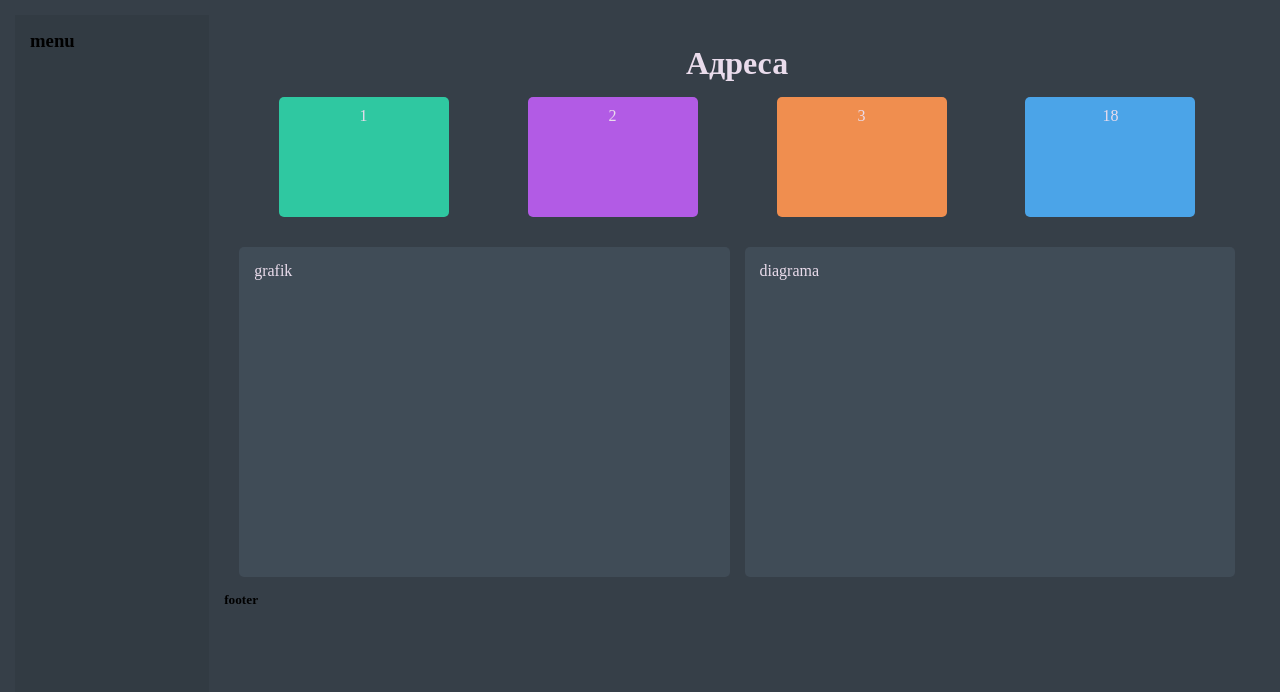
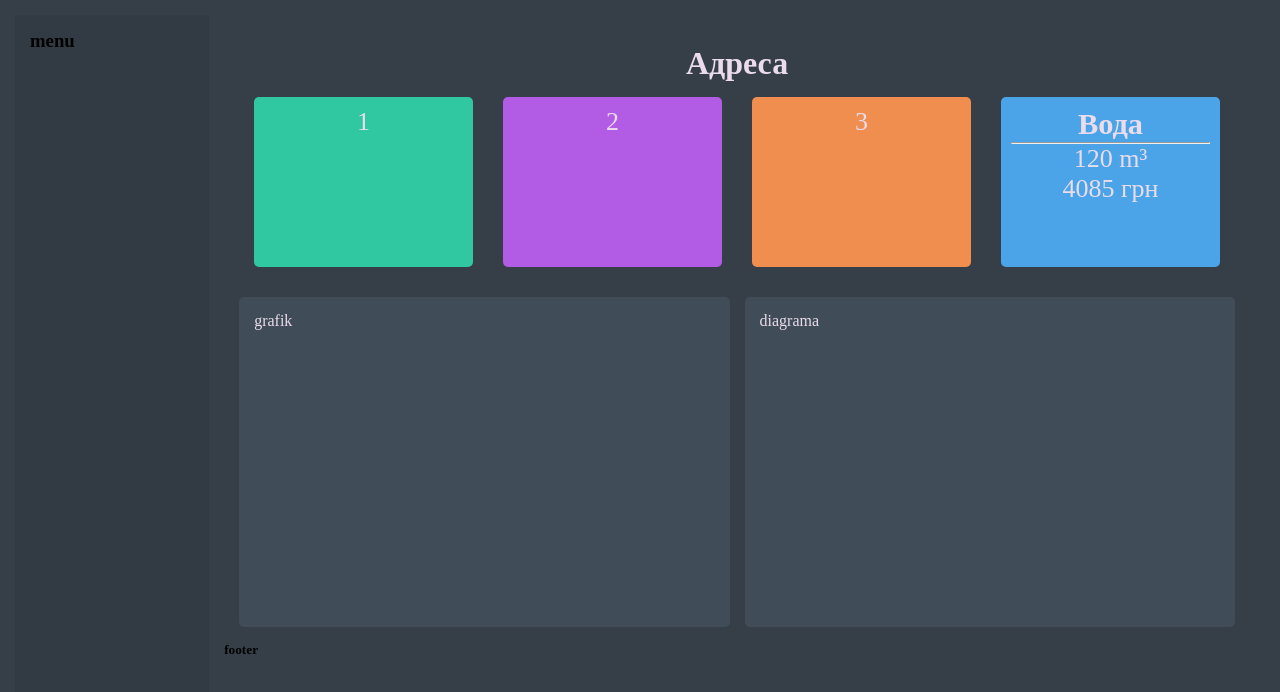
Before and after one commit to AlexandrKomisar/my_data, a plain HTML site: page index.html in a window 1280 px wide. Drawn offline with Linux system fonts and the light colour scheme.

Commit message:
add arr water

```diff
--- a/index.html
+++ b/index.html
@@ -23,7 +23,16 @@
                             <div class="header__list_item_1">1</div>
                             <div class="header__list_item_2">2</div>
                             <div class="header__list_item_3">3</div>
-                            <div class="header__list_item_total"><p  id="out_totalWater">4</p></div>
+                            <div class="header__list_item_total">
+                                <h3>Вода</h3>
+                                <hr>
+                                <p>
+                                    <span  id="out_totalWater">4</span> m&#179
+                                </p>
+                                <p>
+                                    <span id="out_sumPriceWater"></span> грн
+                                </p>
+                            </div>
                         </div>
                 </div>
                 <!-- Data============================================================= -->
--- a/js/my_data.js
+++ b/js/my_data.js
@@ -18,13 +18,25 @@
 // ];
 
 let water = [
-  2020, [450, 456, 462, 468],
+  2020,
+  [648, 657, 664, 674, 684, 696, 705, 716, 726, 736, 747, 758, 768],
+  2021,
+  [768, 777, 785, 793, 800, 803, 810, 823, 833, 838, 839, 849, 858],
+  2022,
+  [858, 867, 876, 884, 885, 887, 890, 895, 895, 895, 896, 896, 896],
+  2023,
+  [896, 896, 896, 896, , , , , , , , ,],
 ];
+// нульове значення масиву це попередні показники за рік
 
-let sumWater = 0;
+const priceWater = 34.044;
+let sumPriceWater = 0;
 let totalWater = 0;
+
+// рахуємо скільки спожито кубів води
 for (let i = 1; i < water[1].length; i++){
-  totalWater += water[1][i] - water[1][i-1];
+  totalWater += water[1][i] - water[1][i - 1];
+  sumPriceWater= Math.round(totalWater * priceWater)
   console.log(i);
   console.log(water[1][0]);
 
@@ -33,10 +45,8 @@ for (let i = 1; i < water[1].length; i++){
 let out_totalWater = document.getElementById("out_totalWater");
 out_totalWater.innerHTML = totalWater;
 
-// for (let i = 0; i < myData[0][1].length; i++){
-//   console.log(myData[0][1][0]);
-// }
+let out_sumPriceWater = document.getElementById("out_sumPriceWater");
+out_sumPriceWater.innerHTML = sumPriceWater;
 
-// console.log(myData[0][1]);
- console.log(sumWater);
+ console.log(sumPriceWater);
  console.log("totalWater -- "+totalWater);
--- a/scss/_header.scss
+++ b/scss/_header.scss
@@ -9,11 +9,12 @@
         display: flex;
         flex-wrap: nowrap;
         justify-content: space-around;
+        font-size: 26px;
         &_item{
             &_1{
                 text-align: center;
-                width: 150px;
-                height: 100px;
+                width: 20%;
+                height: 150px;
                 background: #2FC8A1;
                 padding: 10px;
                 border-radius: 5px;
@@ -21,8 +22,8 @@
              &_2{
                 text-align: center;
                 color: #EADCEC;
-                width: 150px;
-                height: 100px;
+                width: 20%;
+                height: 150px;
                 background: #B25BE5;
                 padding: 10px;
                 border-radius: 5px;
@@ -30,8 +31,8 @@
             &_3{
                 text-align: center;
                 color: #EADCEC;
-                width: 150px;
-                height: 100px;
+                width: 20%;
+                height: 150px;
                 background: #F08E4F;
                 padding: 10px;
                 border-radius: 5px;
@@ -39,8 +40,8 @@
             &_total{
                 text-align: center;
                 color: #EADCEC;
-                width: 150px;
-                height: 100px;
+                width: 20%;
+                height: 150px;
                 background: #4BA4E8;
                 padding: 10px;
                 border-radius: 5px;
```
Also changed, not shown: css/style.css, 1 other file.
